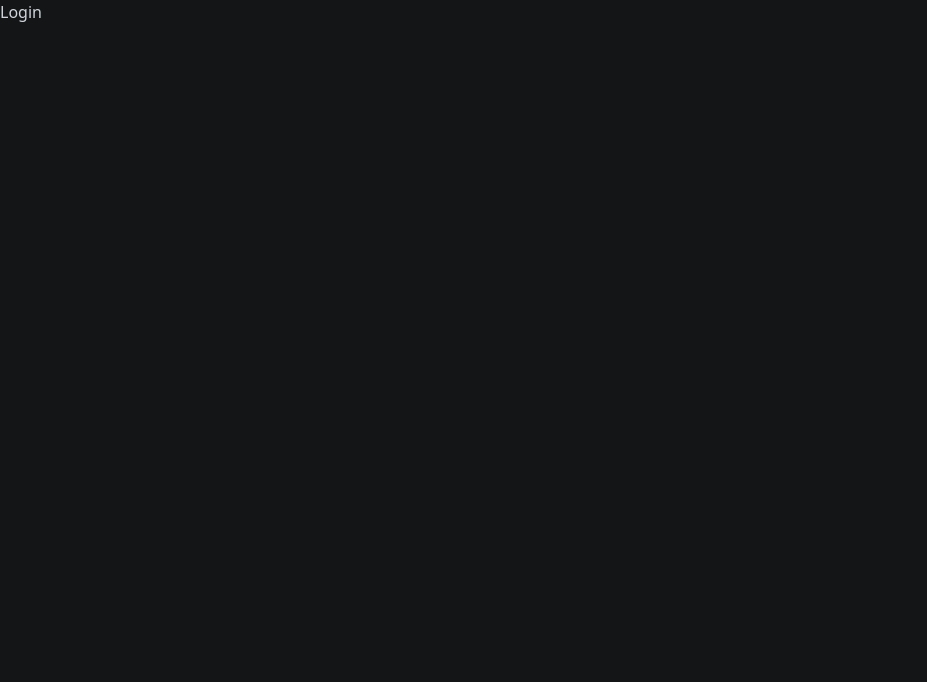
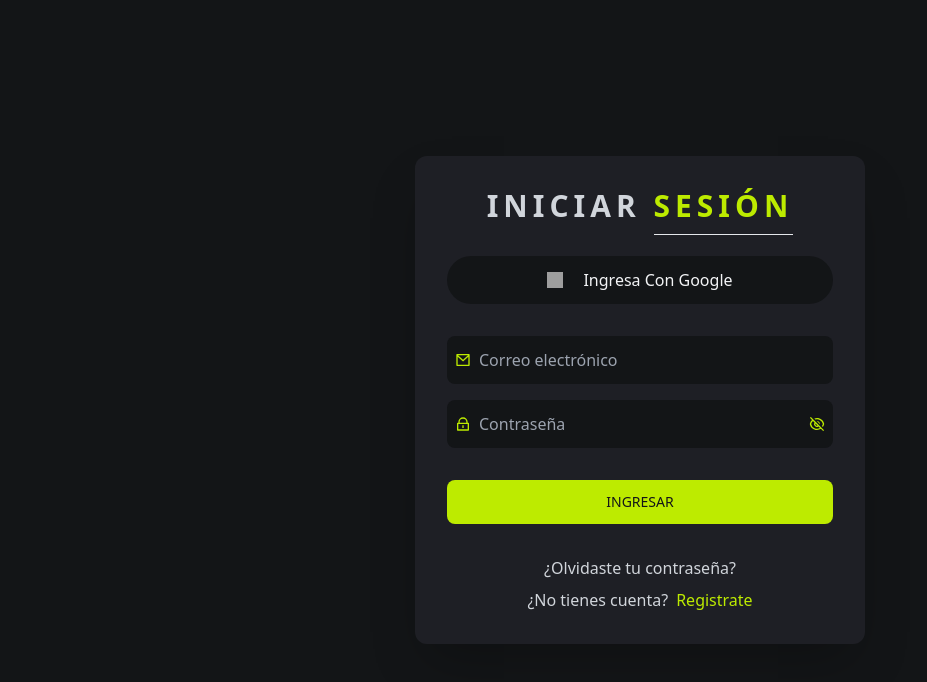
Before and after one commit to rody-huancas/react-template-dashboard, a React (Vite) app: page /auth in a window 1280 px wide. Shown: the top 682 px of the page, without its empty margins (0-927 px from the left). Built offline with nearby package versions, Linux system fonts and the light colour scheme; grey boxes are pictures that could not be loaded.

Commit message:
Add: login page

```diff
--- a/src/App.jsx
+++ b/src/App.jsx
@@ -1,7 +1,8 @@
 import { BrowserRouter, Route, Routes } from "react-router-dom";
+// Layouts
+import { LayoutAdmin, LayoutAuth } from "./layouts";
 // pages
 import { Chat, Error404, Home, Login, Register } from "./pages";
-import { LayoutAdmin, LayoutAuth } from "./layouts";
 
 const App = () => {
   return (
--- a/src/layouts/LayoutAuth.jsx
+++ b/src/layouts/LayoutAuth.jsx
@@ -1,9 +1,9 @@
-import { Outlet } from "react-router-dom"
+import { Outlet } from "react-router-dom";
 
 export const LayoutAuth = () => {
   return (
-    <main>
+    <main className="min-h-screen flex items-center justify-center">
       <Outlet />
     </main>
-  )
-}
+  );
+};
--- a/src/pages/auth/Login.jsx
+++ b/src/pages/auth/Login.jsx
@@ -1,6 +1,71 @@
+import { useState } from "react";
+import {
+  RiEyeOffLine,
+  RiEyeLine,
+  RiLockLine,
+  RiMailLine,
+} from "react-icons/ri";
+import { Link } from "react-router-dom";
 
 export const Login = () => {
+  const [showPassword, setShowPassword] = useState(false);
+
   return (
-    <div>Login</div>
-  )
-}
+    <div className="bg-secondary-100 p-8 rounded-xl shadow-2xl w-auto lg:w-[450px]">
+      <h1 className="text-3xl uppercase font-bold tracking-[5px] mb-8 text-center">
+        Iniciar <span className="text-primary border-b py-2">Sesión</span>
+      </h1>
+      <form className="mb-8">
+        <button className="flex items-center justify-center gap-5 capitalize font-medium bg-secondary-900 w-full py-3 px-4 rounded-full mb-8 text-gray-100">
+          <img
+            src="https://rotulosmatesanz.com/wp-content/uploads/2017/09/2000px-Google_G_Logo.svg_.png"
+            alt="logo google"
+            className="w-4 h-4"
+          />
+          Ingresa con Google
+        </button>
+        <div className="relative mb-4">
+          <RiMailLine className="absolute top-1/2 -translate-y-1/2 left-2 text-primary" />
+          <input
+            type="email"
+            className="w-full bg-secondary-900 outline-none py-3 px-4 pl-8 pr-4 rounded-lg"
+            placeholder="Correo electrónico"
+          />
+        </div>
+        <div className="relative mb-8">
+          <RiLockLine className="absolute top-1/2 -translate-y-1/2 left-2 text-primary" />
+          <input
+            type={showPassword ? "text" : "password"}
+            className="w-full bg-secondary-900 outline-none py-3 px-8 rounded-lg"
+            placeholder="Contraseña"
+          />
+          {showPassword ? (
+            <RiEyeLine
+              onClick={() => setShowPassword(!showPassword)}
+              className="absolute top-1/2 -translate-y-1/2 right-2 hover:cursor-pointer text-primary"
+            />
+          ) : (
+            <RiEyeOffLine
+              onClick={() => setShowPassword(!showPassword)}
+              className="absolute top-1/2 -translate-y-1/2 right-2 hover:cursor-pointer text-primary"
+            />
+          )}
+        </div>
+        <div>
+          <button
+            type="submit"
+            className="bg-primary uppercase text-sm font-medium w-full py-3 px-4 rounded-lg text-secondary-900 hover:bg-secondary-900 hover:text-primary transition-colors duration-500"
+          >
+            Ingresar
+          </button>
+        </div>
+      </form>
+      <div className="flex flex-col items-center gap-2">
+        <Link to="/" className="hover:text-primary transition-colors duration-300">¿Olvidaste tu contraseña?</Link>
+        <span className="flex items-center gap-2">
+          ¿No tienes cuenta? <Link to="/auth/register" className="text-primary hover:text-gray-100 transition-colors duration-300">Registrate</Link>
+        </span>
+      </div>
+    </div>
+  );
+};
--- a/tailwind.config.js
+++ b/tailwind.config.js
@@ -7,7 +7,7 @@ export default {
   theme: {
     extend: {
       colors: {
-        primary: "#EE6C4D",
+        primary: "#BDEB00",
         secondary: {
           100: "#1E1F25",
           900: "#131517"
```
